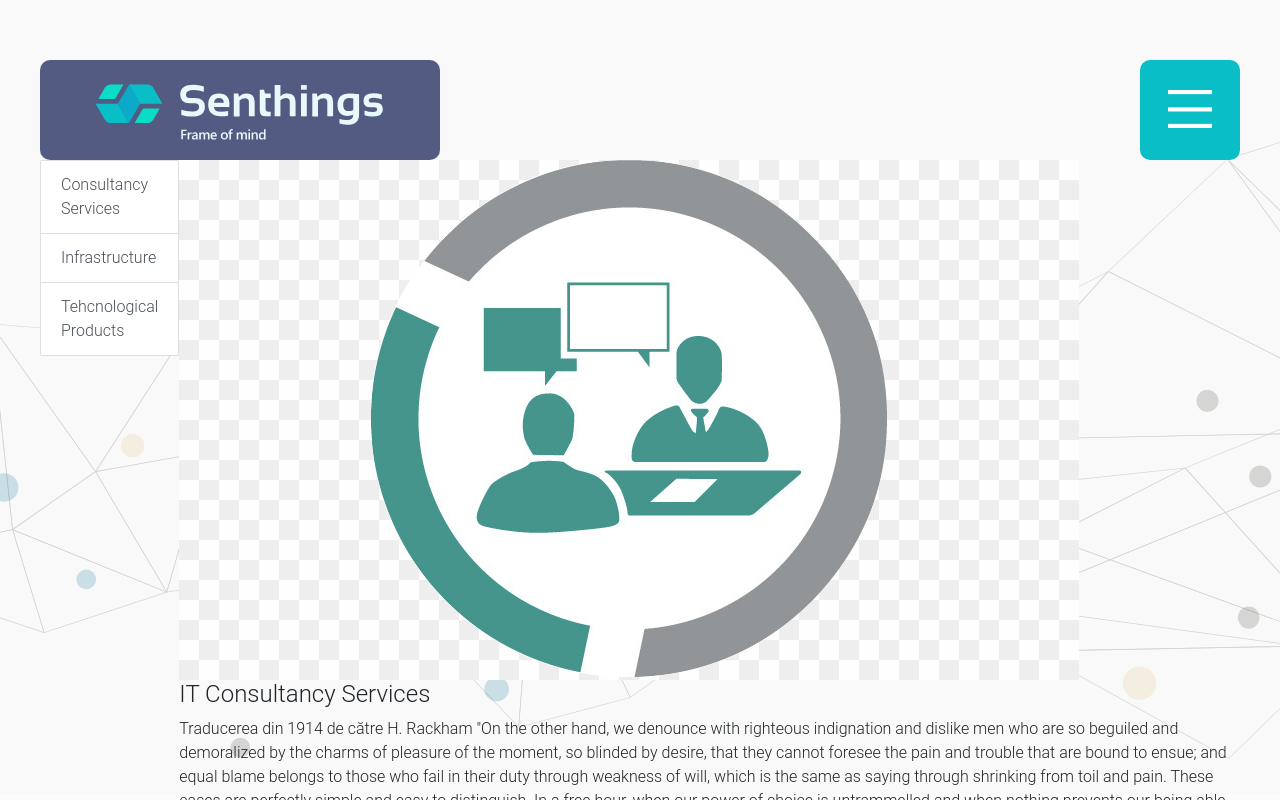
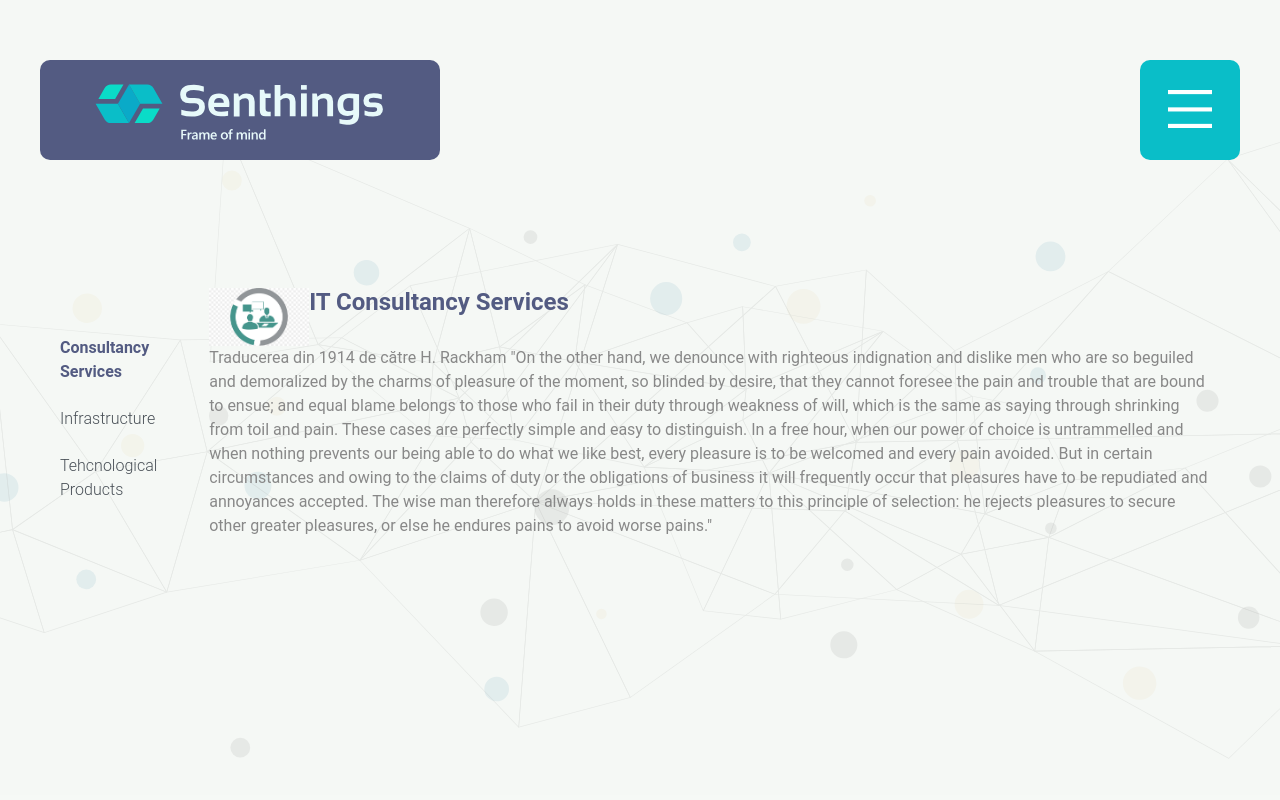
Before and after one commit to BiancaBulbuc/Senthings, a plain HTML site: page services.html in a window 1280 px wide. Drawn offline with nearby package versions, Linux system fonts and the light colour scheme; a web font is replaced by a local one.

Commit message:
fix service style import

```diff
--- a/services.html
+++ b/services.html
@@ -16,7 +16,8 @@
                 <link href="https://stackpath.bootstrapcdn.com/font-awesome/4.7.0/css/font-awesome.min.css" rel="stylesheet">
                 <!-- Optional CSS -->
                 <link rel="stylesheet" href="style.css">
-    <link rel="stylesheet" href="servicestyle.css">
+                <link rel="stylesheet" href="services.css">
+
                 <title>Senthings</title>
             </head>
 
```
Lines whose indentation alone changed are shown as unchanged.
